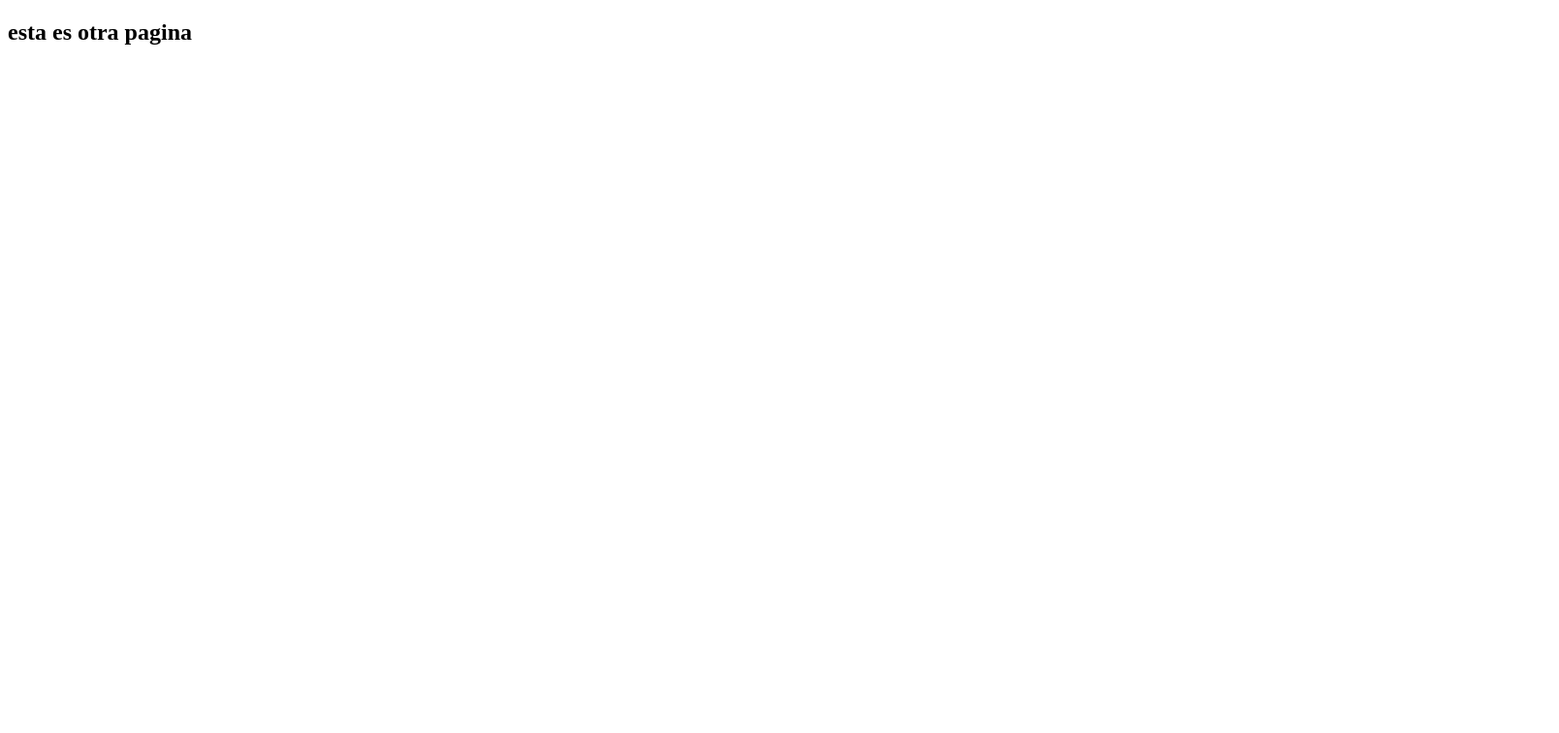
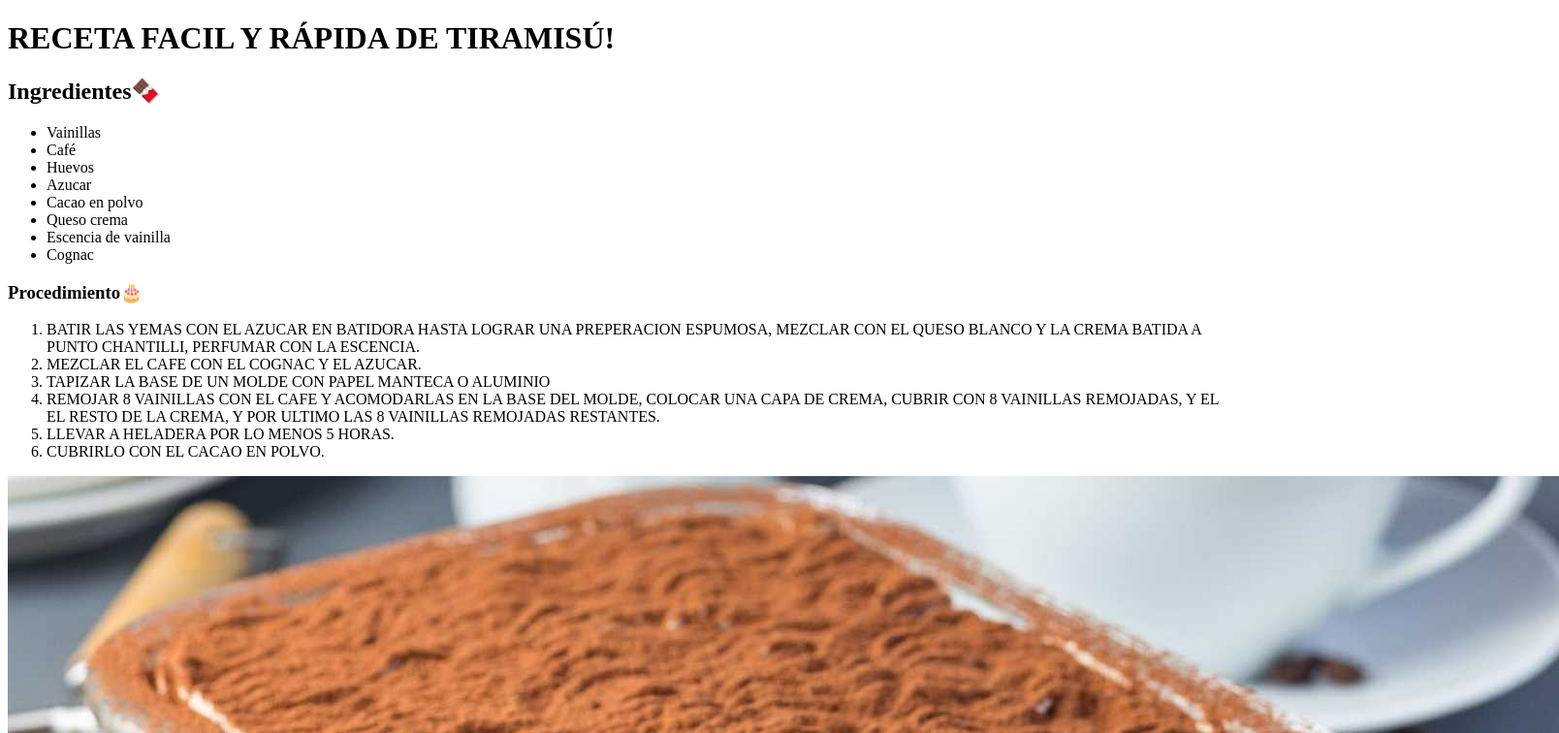
Before and after one commit to pazgonzalezherra/informatica, a plain HTML site: page enlace.html in a window 1280 px wide. Shown: the top 756 px of the page at 97% size, 1608 px wide, since content can reach past the window. Drawn offline with Linux system fonts and the light colour scheme.

Commit message:
Add files via upload

```diff
--- a/enlace.html
+++ b/enlace.html
@@ -7,6 +7,27 @@
     <title>Document</title>
 </head>
 <body>
-  <h2>esta es otra pagina</h2>
+  <h1>RECETA FACIL Y RÁPIDA DE TIRAMISÚ!</h1>
+  <H2>Ingredientes🍫</H2>
+  <ul>
+    <li>Vainillas</li>
+    <li>Café</li>
+    <li>Huevos</li>
+    <li>Azucar</li>
+    <li>Cacao en polvo</li>
+    <li>Queso crema</li>
+    <li>Escencia de vainilla</li>
+    <li>Cognac</li>
+  </ul>
+  <h3>Procedimiento🎂</h3>
+  <ol>
+    <li>BATIR LAS YEMAS CON EL AZUCAR EN BATIDORA HASTA LOGRAR UNA PREPERACION ESPUMOSA, MEZCLAR CON EL QUESO BLANCO Y LA CREMA BATIDA A PUNTO CHANTILLI, PERFUMAR CON LA ESCENCIA.</li>
+    <li>MEZCLAR EL CAFE CON EL COGNAC Y EL AZUCAR.</li>
+    <li>TAPIZAR LA BASE DE UN MOLDE CON PAPEL MANTECA O ALUMINIO</li>
+    <li>REMOJAR 8 VAINILLAS CON EL CAFE Y ACOMODARLAS EN LA BASE DEL MOLDE, COLOCAR UNA CAPA DE CREMA, CUBRIR CON 8 VAINILLAS REMOJADAS, Y EL EL RESTO DE LA CREMA, Y POR ULTIMO LAS 8 VAINILLAS REMOJADAS RESTANTES.</li>
+    <li>LLEVAR A HELADERA POR LO MENOS 5 HORAS.</li>
+    <li>CUBRIRLO CON EL CACAO EN POLVO.</li>
+  </ol>
+  <img src="./TIRAMISU.jpg">
 </body>
 </html>
```
Also changed, not shown: TIRAMISU.jpg (added).
